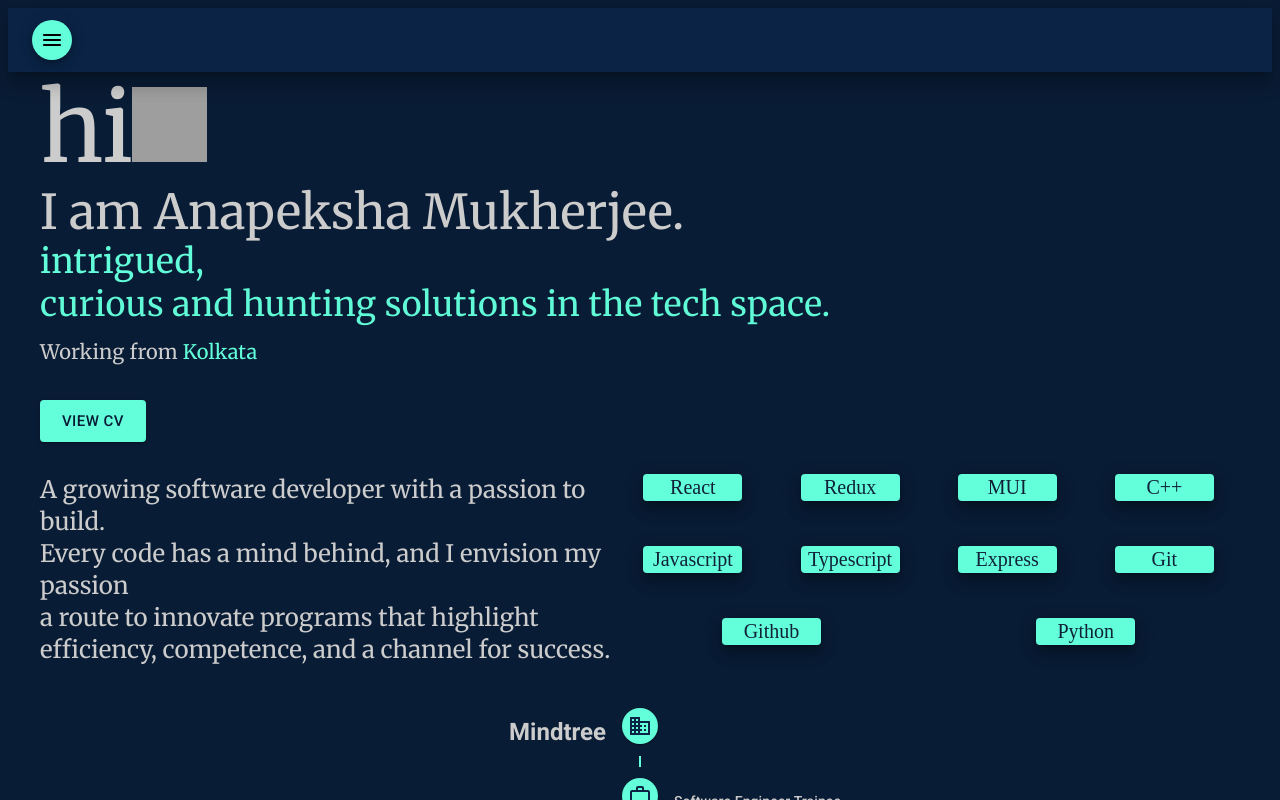
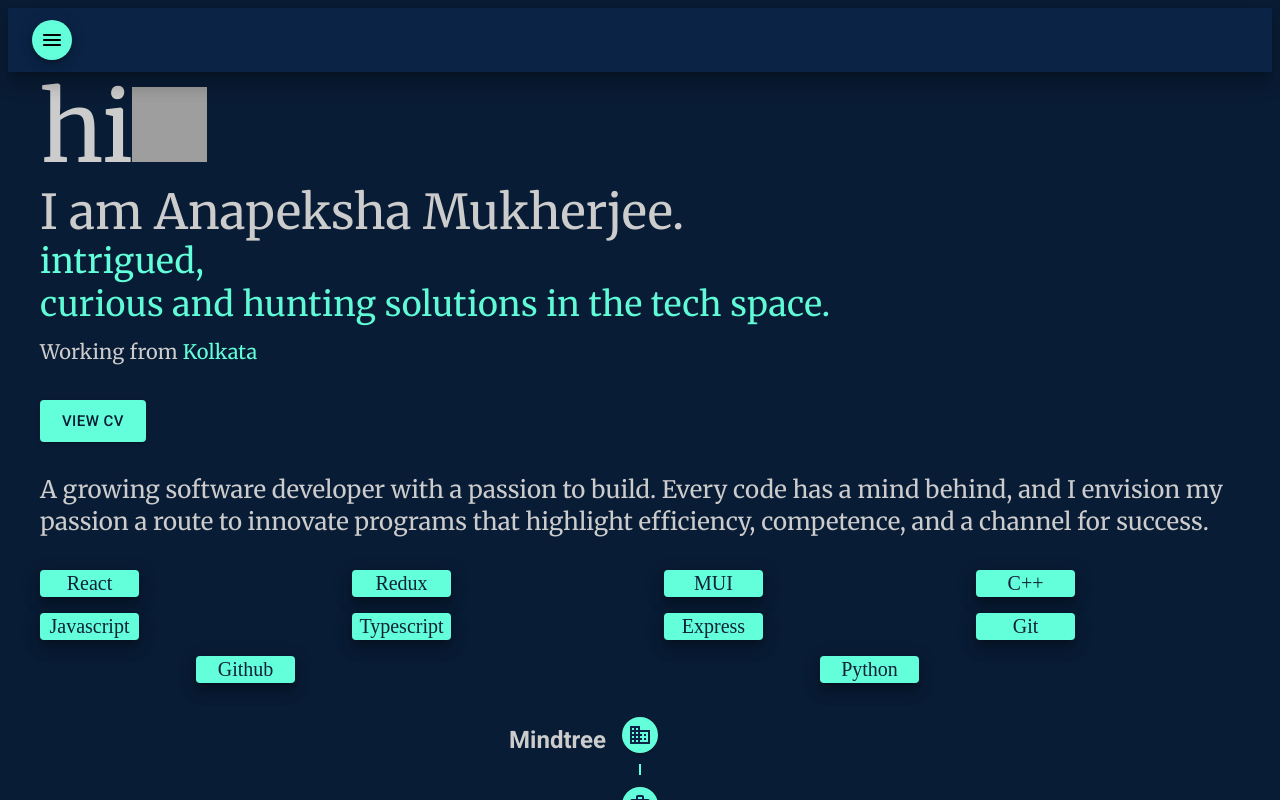
Before and after one commit to anapeksha/Portfolio, a React (Create React App) app: page / in a window 1280 px wide. Shown: the top 800 px of the page. Built offline with nearby package versions, Linux system fonts and the light colour scheme; grey boxes are pictures that could not be loaded.

Commit message:
modified section for UI consistency

```diff
--- a/src/pages/About.tsx
+++ b/src/pages/About.tsx
@@ -17,25 +17,13 @@ const skills = [
 
 const About: React.FC = () => {
 	return (
-		<Box
-			id="about"
-			sx={{ display: "flex", ml: 4, justifyContent: "space-between" }}
-		>
-			<Box sx={{ display: "flex", flexWrap: "wrap", mr: 2 }}>
-				<CustomTypography variant="h5" gutterBottom>
-					A growing software developer with a passion to build.{<br />}
-					Every code has a mind behind, and I envision my passion {<br />}a
-					route to innovate programs that highlight efficiency, competence, and
-					a channel for success.
+		<Box id="about" sx={{ ml: 4 }}>
+			<CustomTypography variant="h5" gutterBottom sx={{ mr: 2, mb: 4 }}>
+				A growing software developer with a passion to build. Every code has a
+				mind behind, and I envision my passion a route to innovate programs that
+				highlight efficiency, competence, and a channel for success.
 			</CustomTypography>
-			</Box>
-			<Box sx={{ display: "flex" }}>
-				<Grid
-					container
-					justifyContent="space-around"
-					spacing={2}
-					sx={{ mr: 2 }}
-				>
+			<Grid container justifyContent="space-around" spacing={2} sx={{ mr: 2 }}>
 				{skills.map((skill, i) => {
 					return (
 						<Grid item xs={6} md={3} xl={2} key={i}>
@@ -45,7 +33,6 @@ const About: React.FC = () => {
 				})}
 			</Grid>
 		</Box>
-		</Box>
 	);
 };
 
```
Lines whose indentation alone changed are shown as unchanged.
